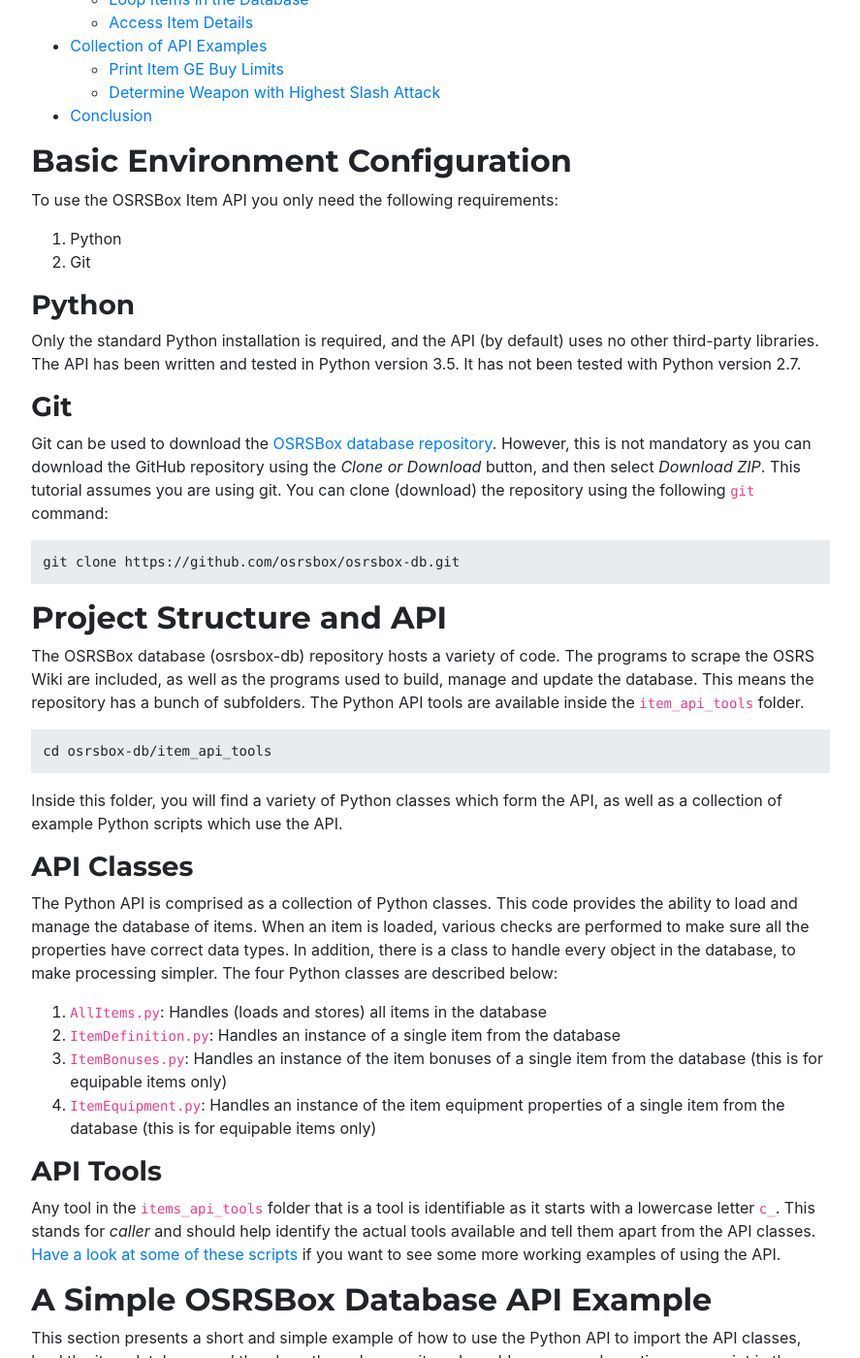
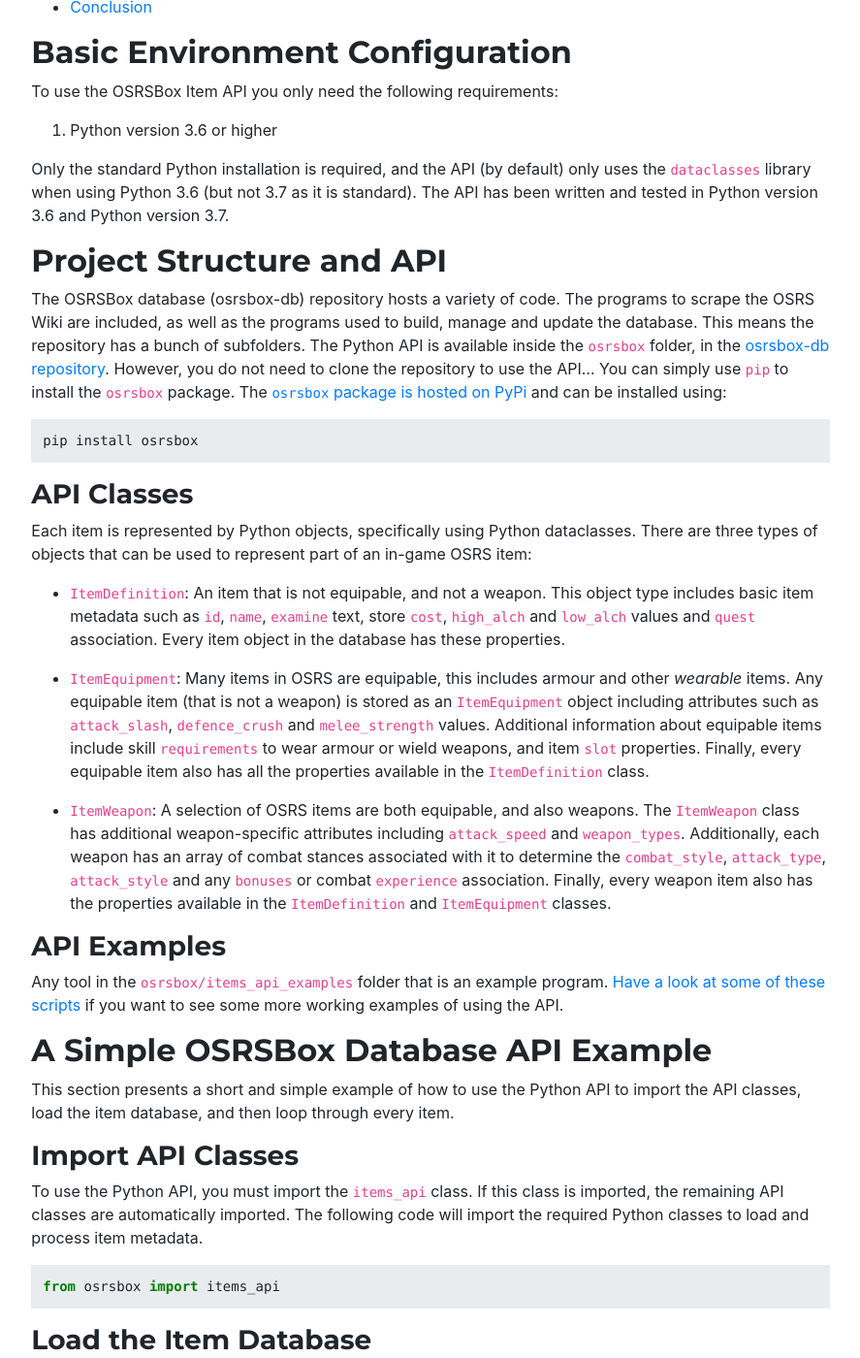
Before and after one commit to osrsbox/osrsbox.github.io, a Jekyll site: the page built from _posts/2018-12-29-using-the-osrsbox-db-python-api.md, in a window 1280 px wide and 1400 px high, scrolled down 937 px. Shown: the whole window at 97% size, without its empty margins (196-1083 px from the left). Built offline with Jekyll 4.4.1, drawn with Linux system fonts in a browser that asks for light colours; nearby versions of some CDN libraries; comment, search, counter and statistics services are not loaded; some of the changed text lies outside the part shown.

Commit message:
Updated osrsbox package post and fixed some more broken links.

```diff
--- a/_posts/2018-12-29-using-the-osrsbox-db-python-api.md
+++ b/_posts/2018-12-29-using-the-osrsbox-db-python-api.md
@@ -11,8 +11,6 @@
 add_to_popular_list: false
 thumbnail: api.png
 ---
-
-**This post is no longer up-to-date as the osrsbox-db project is currently under active development and the Python API is undergoing dramatic changes. I will update the post when the API is bought up-to-date.**
 
 This post presents a quick introduction to the Python API that I have authored for my [OSRSBox Item Database]({{ site.url }}/projects/osrsbox-db/). The database contains every item in Old School RuneScape (OSRS) with lots of properties for each item, including alchemy values, examine text, quest status and item bonuses and equipment properties.
 
@@ -28,88 +26,59 @@
 
 To use the OSRSBox Item API you only need the following requirements:
 
-1. Python
-1. Git
+1. Python version 3.6 or higher
 
-### Python
-
-Only the standard Python installation is required, and the API (by default) uses no other third-party libraries. The API has been written and tested in Python version 3.5. It has not been tested with Python version 2.7.
-
-### Git
-
-Git can be used to download the [OSRSBox database repository](https://github.com/osrsbox/osrsbox-db). However, this is not mandatory as you can download the GitHub repository using the _Clone or Download_ button, and then select _Download ZIP_. This tutorial assumes you are using git. You can clone (download) the repository using the following `git` command:
-
-{% highlight plaintext %}
-git clone https://github.com/osrsbox/osrsbox-db.git
-{% endhighlight %}
+Only the standard Python installation is required, and the API (by default) only uses the `dataclasses` library when using Python 3.6 (but not 3.7 as it is standard). The API has been written and tested in Python version 3.6 and Python version 3.7.
 
 ## Project Structure and API
 
-The OSRSBox database (osrsbox-db) repository hosts a variety of code. The programs to scrape the OSRS Wiki are included, as well as the programs used to build, manage and update the database. This means the repository has a bunch of subfolders. The Python API tools are available inside the `item_api_tools` folder.
+The OSRSBox database (osrsbox-db) repository hosts a variety of code. The programs to scrape the OSRS Wiki are included, as well as the programs used to build, manage and update the database. This means the repository has a bunch of subfolders. The Python API is available inside the `osrsbox` folder, in the [osrsbox-db repository](https://github.com/osrsbox/osrsbox-db). However, you do not need to clone the repository to use the API... You can simply use `pip` to install the `osrsbox` package. The [`osrsbox` package is hosted on PyPi](https://pypi.org/project/osrsbox/) and can be installed using:
 
 {% highlight plaintext %}
-cd osrsbox-db/item_api_tools
+pip install osrsbox
 {% endhighlight %}
-
-Inside this folder, you will find a variety of Python classes which form the API, as well as a collection of example Python scripts which use the API.
 
 ### API Classes
 
-The Python API is comprised as a collection of Python classes. This code provides the ability to load and manage the database of items. When an item is loaded, various checks are performed to make sure all the properties have correct data types. In addition, there is a class to handle every object in the database, to make processing simpler. The four Python classes are described below:
+Each item is represented by Python objects, specifically using Python dataclasses. There are three types of objects that can be used to represent part of an in-game OSRS item:
 
-1. `AllItems.py`: Handles (loads and stores) all items in the database
-1. `ItemDefinition.py`: Handles an instance of a single item from the database
-1. `ItemBonuses.py`: Handles an instance of the item bonuses of a single item from the database (this is for equipable items only)
-1. `ItemEquipment.py`: Handles an instance of the item equipment properties of a single item from the database (this is for equipable items only)
+- `ItemDefinition`: An item that is not equipable, and not a weapon. This object type includes basic item metadata such as `id`, `name`, `examine` text, store `cost`, `high_alch` and `low_alch` values and `quest` association. Every item object in the database has these properties.
 
-### API Tools
+- `ItemEquipment`: Many items in OSRS are equipable, this includes armour and other _wearable_ items. Any equipable item (that is not a weapon) is stored as an `ItemEquipment` object including attributes such as `attack_slash`, `defence_crush` and `melee_strength` values. Additional information about equipable items include skill `requirements` to wear armour or wield weapons, and item `slot` properties. Finally, every equipable item also has all the properties available in the `ItemDefinition` class.
 
-Any tool in the `items_api_tools` folder that is a tool is identifiable as it starts with a lowercase letter `c_`. This stands for _caller_ and should help identify the actual tools available and tell them apart from the API classes. [Have a look at some of these scripts](https://github.com/osrsbox/osrsbox-db/tree/master/item_api_tools) if you want to see some more working examples of using the API.
+- `ItemWeapon`: A selection of OSRS items are both equipable, and also weapons. The `ItemWeapon` class has additional weapon-specific attributes including `attack_speed` and `weapon_types`. Additionally, each weapon has an array of combat stances associated with it to determine the `combat_style`, `attack_type`, `attack_style` and any `bonuses` or combat `experience` association. Finally, every weapon item also has the properties available in the `ItemDefinition` and `ItemEquipment` classes.
+
+### API Examples
+
+Any tool in the `osrsbox/items_api_examples` folder that is an example program. [Have a look at some of these scripts](https://github.com/osrsbox/osrsbox-db/tree/master/osrsbox/items_api_examples) if you want to see some more working examples of using the API.
 
 ## A Simple OSRSBox Database API Example
 
-This section presents a short and simple example of how to use the Python API to import the API classes, load the item database, and then loop through every item. I would recommend creating your script in the `items_api_tools` folder so that there are no import issues.
+This section presents a short and simple example of how to use the Python API to import the API classes, load the item database, and then loop through every item.
 
 ### Import API Classes
 
-To use the Python API, you must import the `AllItems.py` class. If this class is imported, the remaining API classes are automatically imported into the `AllItems` class. Remember, this tutorial expects that you have created your script in the `items_api_tools` folder. The following code will import the required Python classes, followed by the required API classes.
+To use the Python API, you must import the `items_api` class. If this class is imported, the remaining API classes are automatically imported. The following code will import the required Python classes to load and process item metadata.
 
 {% highlight python %}
-import os
-import sys
-
-# Import osrsbox-db API classes
-sys.path.append(os.getcwd())
-import AllItems
+from osrsbox import items_api
 {% endhighlight %}
 
 ### Load the Item Database
 
-Once you have imported the API class you are ready to load in the items. The API will handle this for you, and attempts to hide all the processing from the end-user. To load the item database, you must specify the location of the database. Remember, this is in the `docs` folder in the repository. If you are authoring your script in the `items_api_tools` folder, the database location can be either:
-
-- `../docs/items-json/` if you want to load the individual JSON files
-- `../docs/items_complete.json` if you want to load the single JSON file
-
-There is no difference between the two inputs, they have the same content... just one is a directory of individual JSON files and the other is a single JSON file with all items. The API can handle both input types transparently. Loading the single `items_complete.json` file is probably faster.
-
-The example below sets the `db_path` variable to `../docs/items-json/`, then loads the item database using the `AllItems` class. When initializing the `AllItems` object, the only required argument is the path to the JSON file/s that make up the database.
+Once you have imported the API class you are ready to load in the items. The API will handle this for you, and attempts to hide all the processing from the end-user. The example below loads the item database using the `items_api` class.
 
 {% highlight python %}
-# Set the database location
-db_path = "../docs/items-json/"
-# Read in the database
-all_items = AllItems.AllItems(db_path)
+all_db_items = items_api.load()
 {% endhighlight %}
-
-Please note that the initial processing takes quite a while (depending on your system specifications), as every item must be read and loaded and there are over 20,000 items in the database. However, the second load should be much quicker as the processing performed has most likely been cached by Python on your system.
 
 ### Loop Items in the Database
 
-Once you have the item database loaded you can process the items. In the previous example, we loaded the item database into an object called `all_items`. The API has built-in capability to iterate the items in this object to make processing easy. As a simple example, the code below loops over every item in the loaded database, and prints the item ID number and item name (if it has a name - as some item IDs do not).
+Once you have the item database loaded you can process the items. In the previous example, we loaded the item database into an object called `all_db_items`. The API has built-in capability to iterate the items in this object to make processing easy. As a simple example, the code below loops over every item in the loaded database, and prints the item ID number and item name (if it has a name - as some item IDs do not).
 
 {% highlight python %}
 # Loop the item database, and print names of items
-for item in all_items:
+for item in all_db_items:
     if item.name is not None:
         print(item.id, item.name)
 {% endhighlight %}
@@ -142,20 +111,19 @@
 
 {% highlight python %}
 # Loop the item database and find equipable items
-for item in all_items:
-    if item.equipable:
-        print(item.bonuses)
+for item in all_db_items:
+    if item.equipable_by_player:
         print(item.equipment)
 {% endhighlight %}
 
-In the above code, the `if item.equipable:` statement checks to see if an item is equipable. If it is, then you can access the `item.bonuses` object and the `item.equipment` object. Instead of listing all the properties available in each object in this post, I recommend checking the [OSRSBox Database project page]({{ site.url }}/projects/osrsbox-db/) which has a table of all the properties available. However, as a simple example, you can fetch the melee strength bonus of an equipable item using the code below:
+In the above code, the `if item.equipable_by_player:` statement checks to see if an item is equipable. If it is, then you can access the `item.equipment` object. Instead of listing all the properties available in each object in this post, I recommend checking the [OSRSBox Database project page on PyPi](https://pypi.org/project/osrsbox/) which has a table of all the properties available. However, as a simple example, you can fetch the melee strength bonus of an equipable item using the code below:
 
 {% highlight python %}
 # Loop the item database and find equipable items melee strength
-for item in all_items:
-    if item.equipable:
-        if item.bonuses.melee_strength is not 0:
-            print(item.name, item.bonuses.melee_strength, item.equipment.slot)
+for item in all_db_items:
+    if item.equipable_by_player:
+        if item.equipment.melee_strength is not 0:
+            print(item.name, item.equipment.melee_strength, item.equipment.slot)
 {% endhighlight %}
 
 ## Collection of API Examples
@@ -182,9 +150,9 @@
 top_attack_slash = defaultdict(list)
 
 # Loop the item database, and print names of items
-for item in all_items:
-    if item.equipable:
-        top_attack_slash[item.bonuses.attack_slash].append(item.name)
+for item in all_db_items:
+    if item.equipable_by_player:
+        top_attack_slash[item.equipment.attack_slash].append(item.name)
 
 for k, v in sorted(top_attack_slash.items(), reverse=True):
   print(k, ', '.join(v))
```
Also changed, not shown: other parts of _posts/2018-12-29-using-the-osrsbox-db-python-api.md (+1 -1 lines), _posts/2018-08-18-writing-runelite-plugins-part-3-config.md (+1 -1 lines), _posts/2018-12-24-watercooler-analysis-of-bank-standing-equipment.md (+1 -1 lines).
